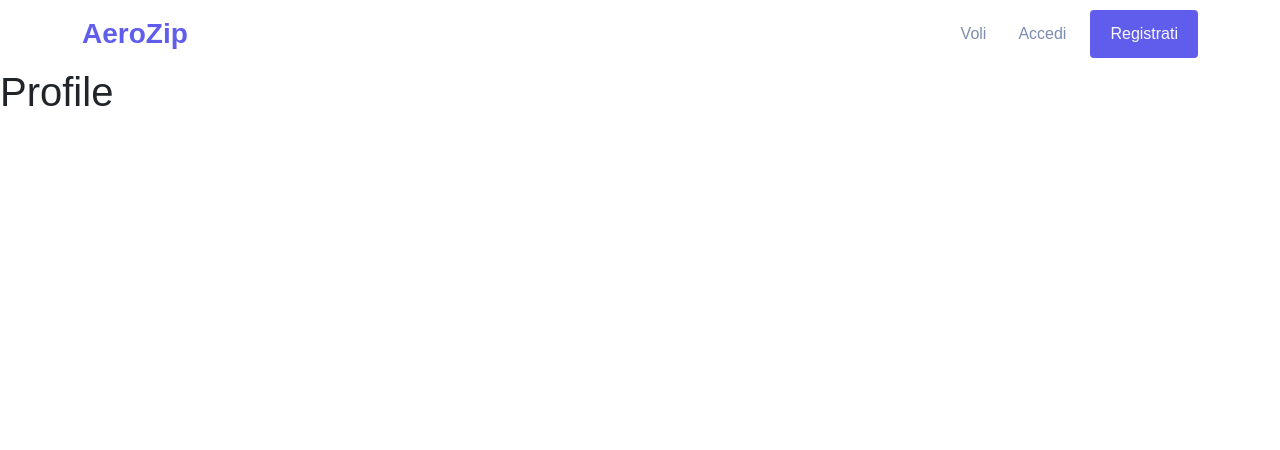
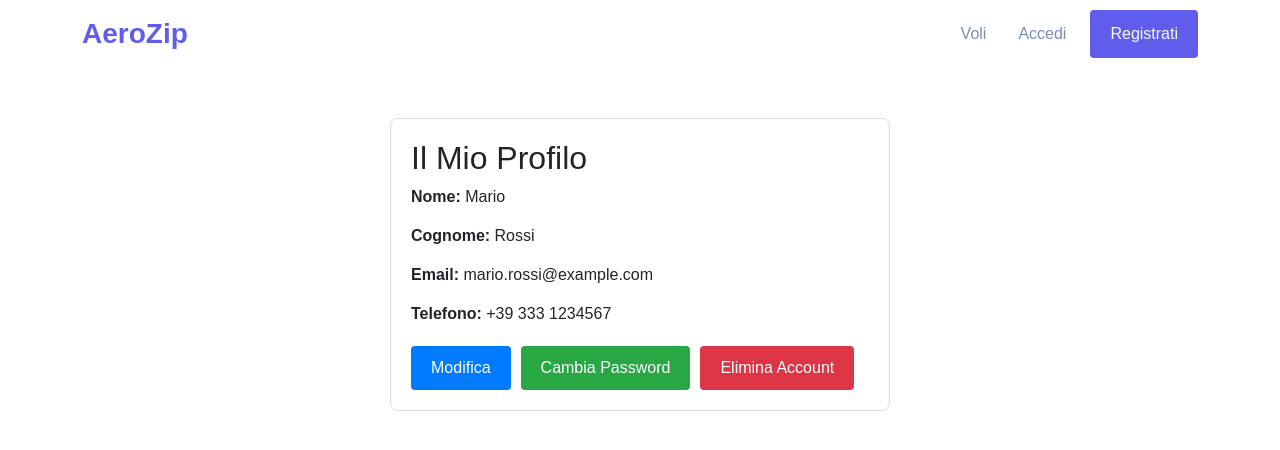
Before and after one commit to Thomas-Galbignani/AeroZip-FE, a React (Vite) app: page /profile in a window 1280 px wide. Shown: the top 450 px of the page. Built offline with nearby package versions, Linux system fonts and the light colour scheme.

Commit message:
wip profile with update and delete

```diff
--- a/src/components/selected-flights/SelectedFlights.tsx
+++ b/src/components/selected-flights/SelectedFlights.tsx
@@ -16,14 +16,14 @@ const SelectedFlightCard: React.FC<SelectedFlightCardProps> = ({ flight }) => {
   return (
     <div className="selected-flights__flights__card">
       <div className="row">
-        <div className="col-2">
+        <div className="col-xs-5">
           <img
             className="selected-flights__flights__card__logo"
             src={flight.companyAvatar}
             alt=""
           />
         </div>
-        <div className="col-6 d-flex flex-column">
+        <div className="col-xs-6 d-flex flex-column">
           <span className="selected-flights__flights__card__text">
             {flight.companyName}
           </span>
@@ -31,7 +31,7 @@ const SelectedFlightCard: React.FC<SelectedFlightCardProps> = ({ flight }) => {
             {flight.flightCode}
           </span>
         </div>
-        <div className="col-4 d-flex flex-column justify-content-between">
+        <div className="col-xs-4 d-flex flex-column justify-content-between">
           <span className="selected-flights__flights__card__text">
             {flight.flightTime}
           </span>
@@ -52,8 +52,8 @@ const SelectedFlightCard: React.FC<SelectedFlightCardProps> = ({ flight }) => {
             {flight.layover == LayoverType.DIRECT
               ? 'Diretto'
               : flight.layover == LayoverType.ONE_STOP
-              ? '1 scalo'
-              : '2 scali'}
+                ? '1 scalo'
+                : '2 scali'}
           </span>
         </div>
       </div>
--- a/src/pages/profile/Profile.tsx
+++ b/src/pages/profile/Profile.tsx
@@ -1,9 +1,195 @@
-interface ProfileProps {}
+import { useState } from "react";
 
-const Profile: React.FC<ProfileProps> = () => {
+interface User {
+  nome: string;
+  cognome: string;
+  email: string;
+  telefono: string;
+}
+
+interface ProfileProps {
+  user?: User;
+}
+
+const Profile: React.FC<ProfileProps> = ({
+  user = {
+    nome: 'Mario',
+    cognome: 'Rossi',
+    email: 'mario.rossi@example.com',
+    telefono: '+39 333 1234567'
+  }
+}) => {
+  const [isEditing, setIsEditing] = useState(false);
+  const [isChangingPassword, setIsChangingPassword] = useState(false);
+  const [showDeleteConfirm, setShowDeleteConfirm] = useState(false);
+  const [formData, setFormData] = useState(user);
+  const [password, setPassword] = useState('');
+  const [confirmPassword, setConfirmPassword] = useState('');
+
+  const handleSave = () => {
+    console.log('Dati salvati:', formData);
+    setIsEditing(false);
+  };
+
+  const handlePasswordChange = () => {
+    if (password !== confirmPassword) {
+      alert('Le password non corrispondono!');
+      return;
+    }
+    console.log('Password modificata');
+    setIsChangingPassword(false);
+    setPassword('');
+    setConfirmPassword('');
+  };
+
+  const handleDelete = () => {
+    console.log('Account eliminato');
+    alert('Account eliminato');
+  };
+
+  if (isChangingPassword) {
+    return (
+      <div style={{ maxWidth: '500px', margin: '50px auto', padding: '20px', border: '1px solid #ddd', borderRadius: '8px' }}>
+        <h2>Modifica Password</h2>
+
+        <div style={{ marginBottom: '15px' }}>
+          <label style={{ display: 'block', marginBottom: '5px' }}>Nuova Password:</label>
+          <input
+            type="password"
+            value={password}
+            onChange={(e) => setPassword(e.target.value)}
+            style={{ width: '100%', padding: '8px', borderRadius: '4px', border: '1px solid #ccc' }}
+          />
+        </div>
+
+        <div style={{ marginBottom: '15px' }}>
+          <label style={{ display: 'block', marginBottom: '5px' }}>Conferma Password:</label>
+          <input
+            type="password"
+            value={confirmPassword}
+            onChange={(e) => setConfirmPassword(e.target.value)}
+            style={{ width: '100%', padding: '8px', borderRadius: '4px', border: '1px solid #ccc' }}
+          />
+        </div>
+
+        <div style={{ display: 'flex', gap: '10px', marginTop: '20px' }}>
+          <button onClick={handlePasswordChange} style={{ padding: '10px 20px', backgroundColor: '#007bff', color: 'white', border: 'none', borderRadius: '4px', cursor: 'pointer' }}>
+            Cambia Password
+          </button>
+          <button onClick={() => { setIsChangingPassword(false); setPassword(''); setConfirmPassword(''); }} style={{ padding: '10px 20px', backgroundColor: '#6c757d', color: 'white', border: 'none', borderRadius: '4px', cursor: 'pointer' }}>
+            Annulla
+          </button>
+        </div>
+      </div>
+    );
+  }
+
+  if (showDeleteConfirm) {
+    return (
+      <div style={{ maxWidth: '500px', margin: '50px auto', padding: '20px', border: '1px solid #ddd', borderRadius: '8px' }}>
+        <h2>Conferma Eliminazione</h2>
+        <p>Sei sicuro di voler eliminare il tuo account?</p>
+        <p style={{ color: 'red', fontWeight: 'bold' }}>Questa azione è irreversibile!</p>
+        <div style={{ display: 'flex', gap: '10px', marginTop: '20px' }}>
+          <button onClick={handleDelete} style={{ padding: '10px 20px', backgroundColor: '#dc3545', color: 'white', border: 'none', borderRadius: '4px', cursor: 'pointer' }}>
+            Elimina Definitivamente
+          </button>
+          <button onClick={() => setShowDeleteConfirm(false)} style={{ padding: '10px 20px', backgroundColor: '#6c757d', color: 'white', border: 'none', borderRadius: '4px', cursor: 'pointer' }}>
+            Annulla
+          </button>
+        </div>
+      </div>
+    );
+  }
+
+  if (isEditing) {
+    return (
+      <div style={{ maxWidth: '500px', margin: '50px auto', padding: '20px', border: '1px solid #ddd', borderRadius: '8px' }}>
+        <h2>Modifica Profilo</h2>
+
+        <div style={{ marginBottom: '15px' }}>
+          <label style={{ display: 'block', marginBottom: '5px' }}>Nome:</label>
+          <input
+            type="text"
+            value={formData.nome}
+            onChange={(e) => setFormData({...formData, nome: e.target.value})}
+            style={{ width: '100%', padding: '8px', borderRadius: '4px', border: '1px solid #ccc' }}
+          />
+        </div>
+
+        <div style={{ marginBottom: '15px' }}>
+          <label style={{ display: 'block', marginBottom: '5px' }}>Cognome:</label>
+          <input
+            type="text"
+            value={formData.cognome}
+            onChange={(e) => setFormData({...formData, cognome: e.target.value})}
+            style={{ width: '100%', padding: '8px', borderRadius: '4px', border: '1px solid #ccc' }}
+          />
+        </div>
+
+        <div style={{ marginBottom: '15px' }}>
+          <label style={{ display: 'block', marginBottom: '5px' }}>Email:</label>
+          <input
+            type="email"
+            value={formData.email}
+            onChange={(e) => setFormData({...formData, email: e.target.value})}
+            style={{ width: '100%', padding: '8px', borderRadius: '4px', border: '1px solid #ccc' }}
+          />
+        </div>
+
+        <div style={{ marginBottom: '15px' }}>
+          <label style={{ display: 'block', marginBottom: '5px' }}>Telefono:</label>
+          <input
+            type="tel"
+            value={formData.telefono}
+            onChange={(e) => setFormData({...formData, telefono: e.target.value})}
+            style={{ width: '100%', padding: '8px', borderRadius: '4px', border: '1px solid #ccc' }}
+          />
+        </div>
+
+        <div style={{ display: 'flex', gap: '10px', marginTop: '20px' }}>
+          <button onClick={handleSave} style={{ padding: '10px 20px', backgroundColor: '#007bff', color: 'white', border: 'none', borderRadius: '4px', cursor: 'pointer' }}>
+            Salva
+          </button>
+          <button onClick={() => setIsEditing(false)} style={{ padding: '10px 20px', backgroundColor: '#6c757d', color: 'white', border: 'none', borderRadius: '4px', cursor: 'pointer' }}>
+            Annulla
+          </button>
+        </div>
+      </div>
+    );
+  }
+
   return (
-    <div>
-      <h1>Profile</h1>
+    <div style={{ maxWidth: '500px', margin: '50px auto', padding: '20px', border: '1px solid #ddd', borderRadius: '8px' }}>
+      <h2>Il Mio Profilo</h2>
+
+      <div style={{ marginBottom: '15px' }}>
+        <strong>Nome:</strong> {user.nome}
+      </div>
+
+      <div style={{ marginBottom: '15px' }}>
+        <strong>Cognome:</strong> {user.cognome}
+      </div>
+
+      <div style={{ marginBottom: '15px' }}>
+        <strong>Email:</strong> {user.email}
+      </div>
+
+      <div style={{ marginBottom: '20px' }}>
+        <strong>Telefono:</strong> {user.telefono}
+      </div>
+
+      <div style={{ display: 'flex', gap: '10px' }}>
+        <button onClick={() => setIsEditing(true)} style={{ padding: '10px 20px', backgroundColor: '#007bff', color: 'white', border: 'none', borderRadius: '4px', cursor: 'pointer' }}>
+          Modifica
+        </button>
+        <button onClick={() => setIsChangingPassword(true)} style={{ padding: '10px 20px', backgroundColor: '#28a745', color: 'white', border: 'none', borderRadius: '4px', cursor: 'pointer' }}>
+          Cambia Password
+        </button>
+        <button onClick={() => setShowDeleteConfirm(true)} style={{ padding: '10px 20px', backgroundColor: '#dc3545', color: 'white', border: 'none', borderRadius: '4px', cursor: 'pointer' }}>
+          Elimina Account
+        </button>
+      </div>
     </div>
   );
 };
--- a/src/pages/reservation/Reservation.tsx
+++ b/src/pages/reservation/Reservation.tsx
@@ -65,7 +65,7 @@ const Reservation: React.FC<ReservationProps> = () => {
               setPassengers={setPassengers}
             ></ReservationPassengersInfo>
             {/* TODO rework info */}
-            <div>
+            <div className='d-flex ms-3 p-3 '>
               <SelectedFlights
                 departingFlight={departingFlight}
                 step={SelectedFlightsType.SEAT_SELECT}
```
